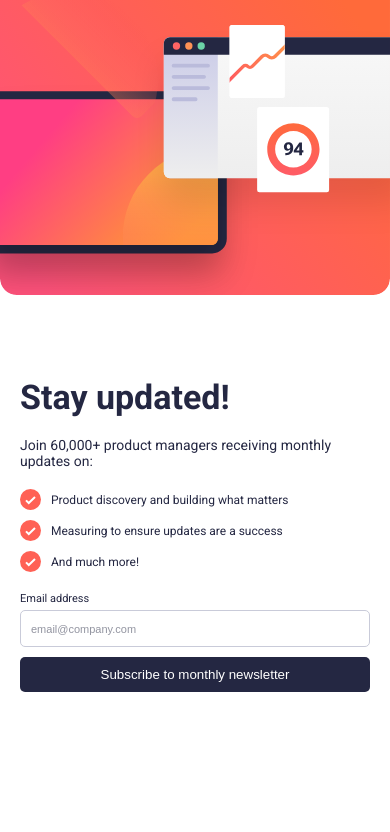
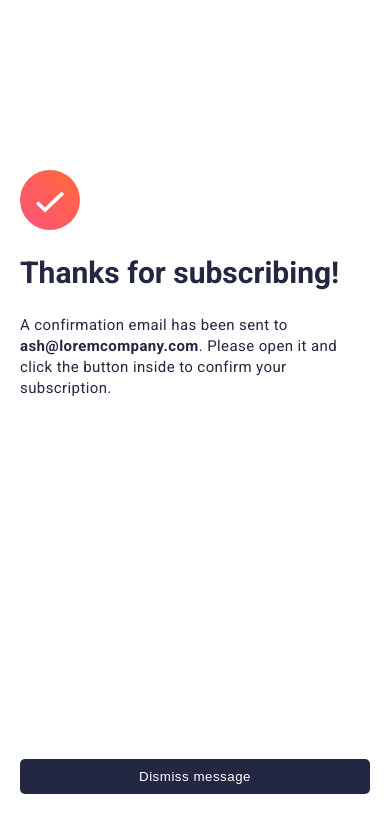
Before and after one commit to amirhossein-peyvand/newsletter-signup-with-success-message, a React (Vite) app: page / in a window 390 px wide. Shown: the top 832 px of the page. Built offline with nearby package versions, Linux system fonts and the light colour scheme.

Commit message:
Build mobile success component and refactoring some styles

```diff
--- a/src/App.tsx
+++ b/src/App.tsx
@@ -1,9 +1,9 @@
-import MobileCard from "./components/MobileCard";
+import MobileSuccess from "./components/MobileSuccess";
 
 function App() {
   return (
     <>
-      <MobileCard />
+      <MobileSuccess />
     </>
   );
 }
--- a/src/components/DesktopSuccess.tsx
+++ b/src/components/DesktopSuccess.tsx
@@ -3,7 +3,7 @@ import "../sass/DesktopSuccess.scss";
 
 const DesktopSuccess = () => {
   return (
-    <article className="card">
+    <article className="desktopSuccessCard">
       <img src={successIcon} alt="successIcon" />
       <h1 className="title">Thanks for subscribing!</h1>
       <p className="desc">
--- a/src/components/MobileCard.tsx
+++ b/src/components/MobileCard.tsx
@@ -4,7 +4,7 @@ import "../sass/MobileCard.scss";
 
 const MobileCard = () => {
   return (
-    <article className="card">
+    <article className="mobileCard">
       <section className="imageContainer">
         <img src={illustrationMobile} alt="illustrationMobile" />
       </section>
--- /dev/null
+++ b/src/components/MobileSuccess.tsx
@@ -0,0 +1,21 @@
+import successIcon from "../assets/icon-success.svg";
+import "../sass/MobileSuccess.scss";
+
+const MobileSuccess = () => {
+  return (
+    <article className="mobileSuccessCard">
+      <section>
+        <img src={successIcon} alt="successIcon" />
+        <h2 className="title">Thanks for subscribing!</h2>
+        <p className="desc">
+          A confirmation email has been sent to{" "}
+          <strong>ash@loremcompany.com</strong>. Please open it and click the
+          button inside to confirm your subscription.
+        </p>
+      </section>
+      <button className="btn">Dismiss message</button>
+    </article>
+  );
+};
+
+export default MobileSuccess;
--- a/src/sass/DesktopSuccess.scss
+++ b/src/sass/DesktopSuccess.scss
@@ -1,6 +1,6 @@
 @import "./colors.scss";
 
-.card {
+.desktopSuccessCard {
   align-items: flex-start;
   background-color: $white;
   border-radius: 20px;
--- a/src/sass/MobileCard.scss
+++ b/src/sass/MobileCard.scss
@@ -1,6 +1,6 @@
 @import "../sass/colors.scss";
 
-.card {
+.mobileCard {
   background-color: $white;
   display: flex;
   flex-direction: column;
--- /dev/null
+++ b/src/sass/MobileSuccess.scss
@@ -0,0 +1,46 @@
+@import "../sass/colors.scss";
+
+.mobileSuccessCard {
+  background-color: $white;
+  display: flex;
+  flex-direction: column;
+  justify-content: space-between;
+  min-height: 100vh;
+  padding: 17rem 2rem 5rem;
+
+  section {
+    align-items: flex-start;
+    color: $dark-slate-grey;
+    display: flex;
+    flex-direction: column;
+    row-gap: 2.5rem;
+
+    img {
+      width: 6rem;
+    }
+
+    .title {
+      font-size: 3rem;
+    }
+
+    .desc {
+      font-size: 1.5rem;
+      letter-spacing: 0.4px;
+      line-height: 1.4;
+    }
+  }
+
+  .btn {
+    background-color: $dark-slate-grey;
+    border-radius: 5px;
+    border: none;
+    color: $white;
+    cursor: pointer;
+    letter-spacing: 0.5px;
+    padding: 1rem;
+  }
+
+  .btn:hover {
+    background: $active-color;
+  }
+}
```
